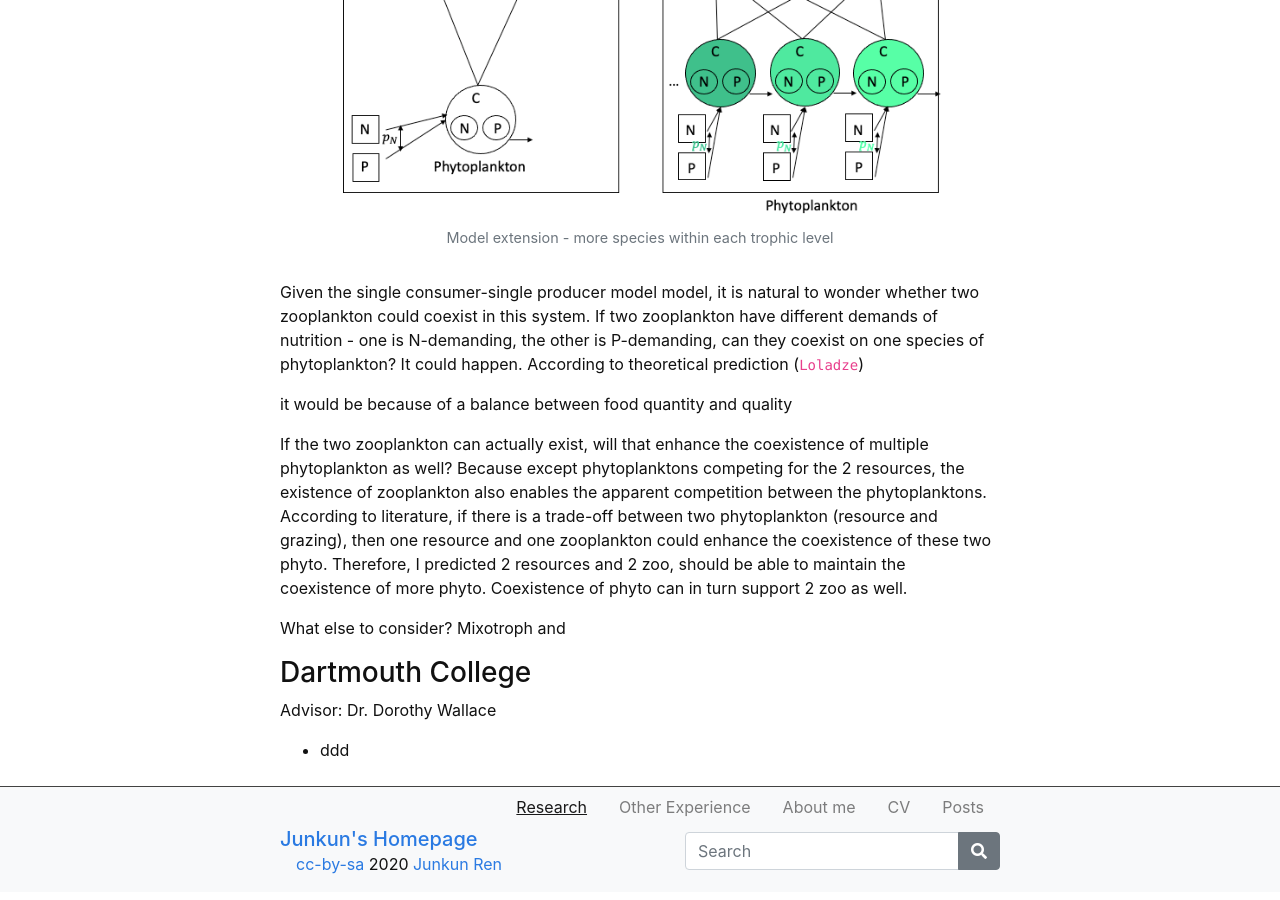
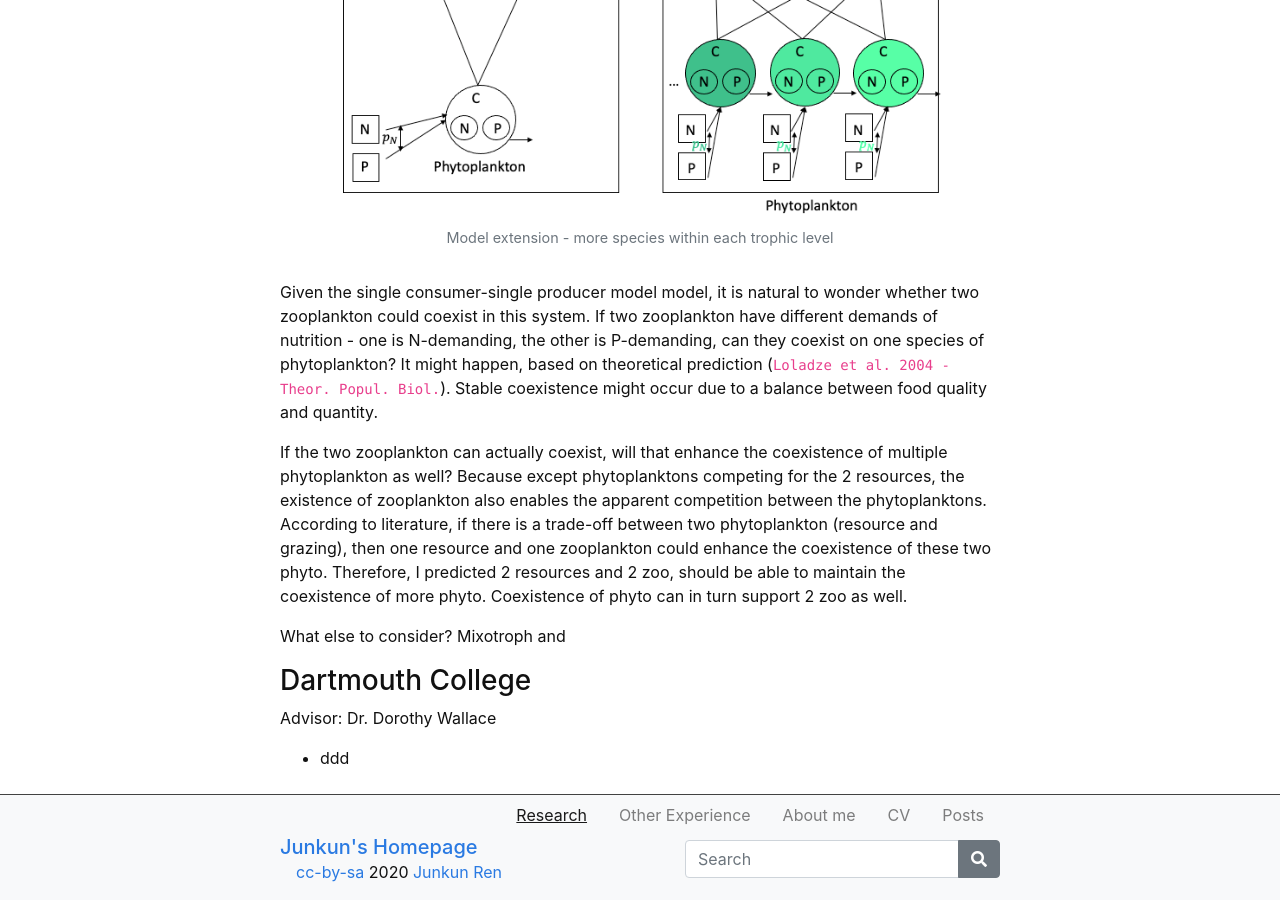
Before and after one commit to junkun-ren/PersonalWebsite, a Jekyll site: the page built from content/0-research.md, in a window 1280 px wide and 900 px high, scrolled down 2315 px. Built offline with Jekyll 4.4.1, drawn with Linux system fonts in a browser that asks for light colours.

Commit message:
Update 0-research.md

```diff
--- a/content/0-research.md
+++ b/content/0-research.md
@@ -22,11 +22,9 @@ Advisor: Dr. Shaopeng Wang
 
 {% include figure.html img="multiple zooplankton or phytoplankton illustration.png" alt="multiple zooplankton or phytoplankton illustration" caption="Model extension - more species within each trophic level" width="90%" %}
 
-Given the single consumer-single producer model model, it is natural to wonder whether two zooplankton could coexist in this system. If two zooplankton have different demands of nutrition - one is N-demanding, the other is P-demanding, can they coexist on one species of phytoplankton? It could happen. According to theoretical prediction (`Loladze`)
+Given the single consumer-single producer model model, it is natural to wonder whether two zooplankton could coexist in this system. If two zooplankton have different demands of nutrition - one is N-demanding, the other is P-demanding, can they coexist on one species of phytoplankton? It might happen, based on theoretical prediction (`Loladze et al. 2004 - Theor. Popul. Biol.`).  Stable coexistence might occur due to a balance between food quality and quantity.
 
-it would be because of a balance between food quantity and quality
-
-If the two zooplankton can actually exist, will that enhance the coexistence of multiple phytoplankton as well? Because except phytoplanktons competing for the 2 resources, the existence of zooplankton also enables the apparent competition between the phytoplanktons. According to literature, if there is a trade-off between two phytoplankton (resource and grazing), then one  resource and one zooplankton could enhance the coexistence of these two phyto. Therefore, I predicted 2 resources and 2 zoo, should be able to maintain the coexistence of more phyto. Coexistence of phyto can in turn support 2 zoo as well.
+If the two zooplankton can actually coexist, will that enhance the coexistence of multiple phytoplankton as well? Because except phytoplanktons competing for the 2 resources, the existence of zooplankton also enables the apparent competition between the phytoplanktons. According to literature, if there is a trade-off between two phytoplankton (resource and grazing), then one  resource and one zooplankton could enhance the coexistence of these two phyto. Therefore, I predicted 2 resources and 2 zoo, should be able to maintain the coexistence of more phyto. Coexistence of phyto can in turn support 2 zoo as well.
 
 What else to consider? Mixotroph  and
 
```
